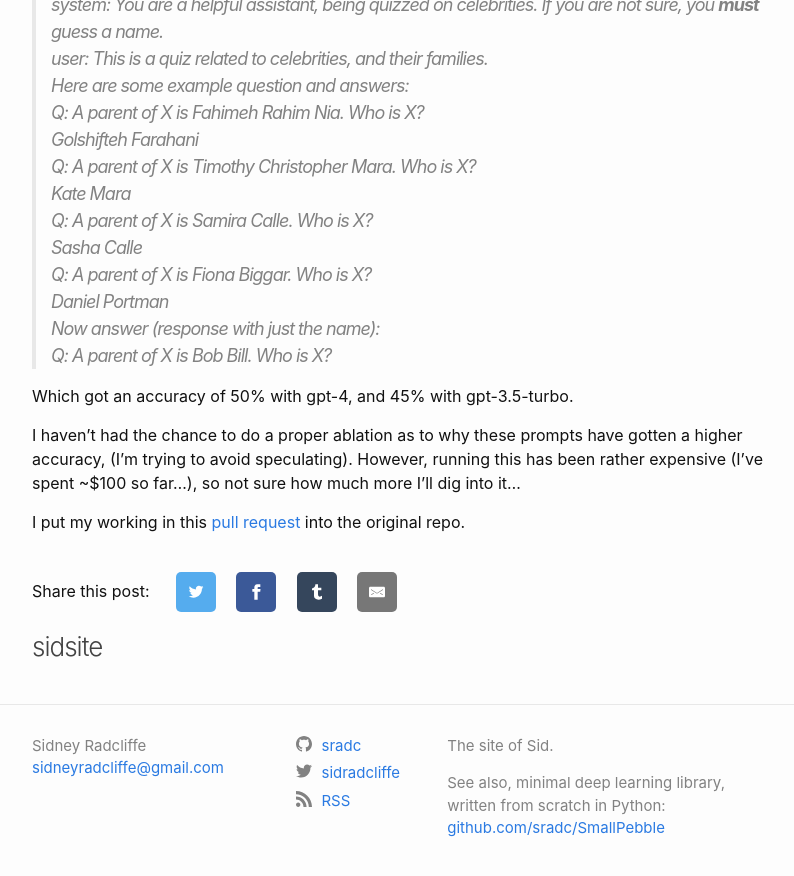
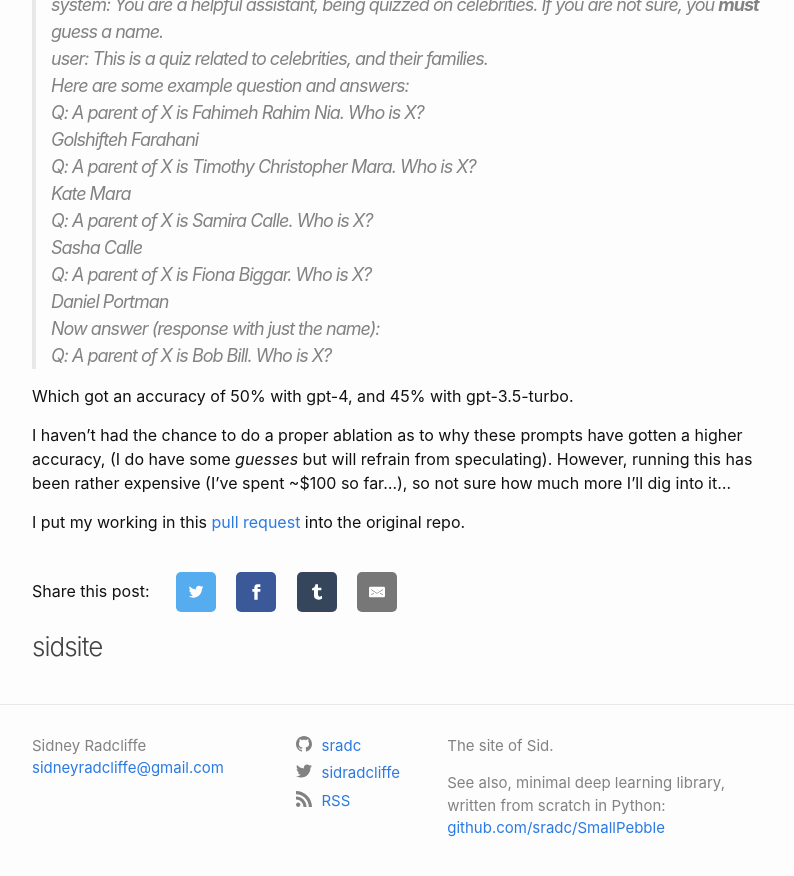
Before and after one commit to sradc/sradc.github.io, a Jekyll site: the page built from _posts/2023-09-25-reversal-curse.md, in a window 1280 px wide and 900 px high, scrolled down 3196 px. Shown: the top 876 px of the window, without its empty margins (238-1032 px from the left). Built offline with Jekyll 4.4.1, drawn with Linux system fonts in a browser that asks for light colours; comment, search, counter and statistics services are not loaded; some of the changed text lies outside the part shown.

Commit message:
edited further..

```diff
--- a/_posts/2023-09-25-reversal-curse.md
+++ b/_posts/2023-09-25-reversal-curse.md
@@ -111,6 +112,6 @@
 
 Which got an accuracy of 50% with gpt-4, and 45% with gpt-3.5-turbo.
 
-I haven't had the chance to do a proper ablation as to why these prompts have gotten a higher accuracy, (I'm trying to avoid speculating). However, running this has been rather expensive (I've spent ~$100 so far...), so not sure how much more I'll dig into it...
+I haven't had the chance to do a proper ablation as to why these prompts have gotten a higher accuracy, (I do have some _guesses_ but will refrain from speculating). However, running this has been rather expensive (I've spent ~$100 so far...), so not sure how much more I'll dig into it...
 
 I put my working in this [pull request](https://github.com/lukasberglund/reversal_curse/pull/4) into the original repo.
```
Also changed, not shown: other parts of _posts/2023-09-25-reversal-curse.md (+2 -1 lines).
